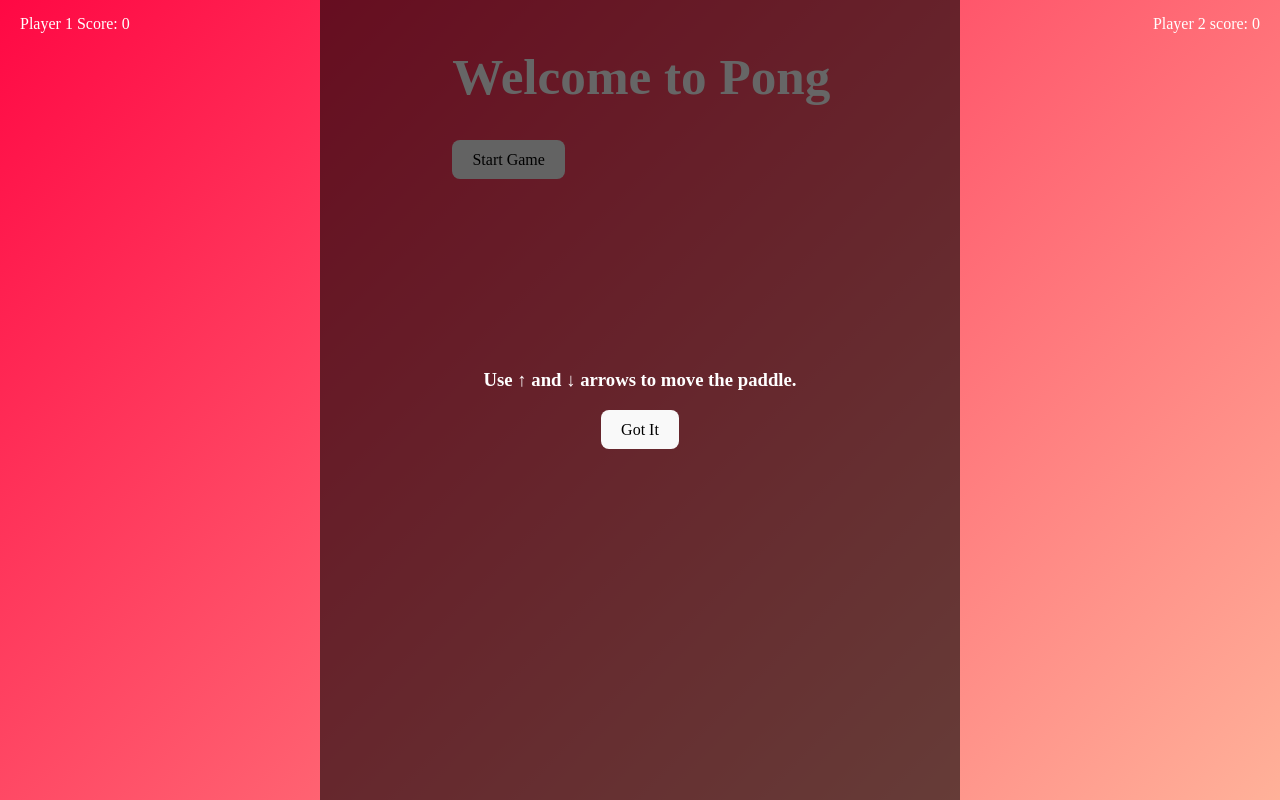
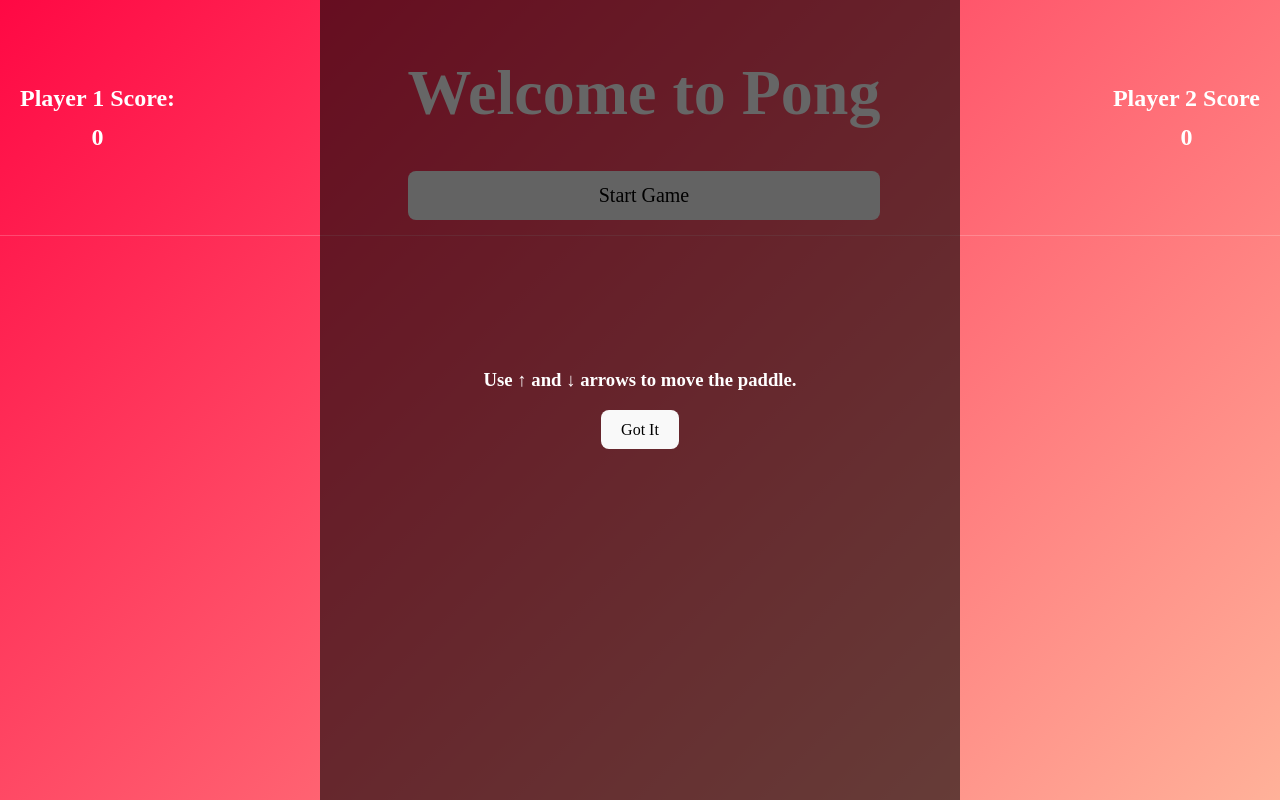
Before and after one commit to Jessica-Koch/pong, a React (Vite) app: page / in a window 1280 px wide. Built offline with nearby package versions, Linux system fonts and the light colour scheme; a web font is replaced by a local one.

Commit message:
finish up some CSS

```diff
--- a/src/Components/Header/Header.scss
+++ b/src/Components/Header/Header.scss
@@ -1,12 +1,24 @@
 .Header {
   width: 100%;
-  justify-content: center;
-  flex-direction: column;
-  padding-top: 20px;
-  color: white;
-  height: 150px;
+  justify-content: space-between;
   display: flex;
   position: absolute;
   align-items: center;
+  padding-top: 20px;
   border-bottom: 1px solid rgba(255, 255, 255, 0.2);
+  font-size: 20px;
+
+  .titleBlock {
+    display: flex;
+    flex-direction: column;
+  }
+
+  .Score {
+    display: flex;
+    flex-direction: column;
+    font-weight: bold;
+    font-size: 24px;
+    line-height: 1.6;
+    text-align: center;
+  }
 }
--- a/src/Components/Header/Header.tsx
+++ b/src/Components/Header/Header.tsx
@@ -1,5 +1,6 @@
 import { Score } from '../../assets/types';
 import { Button } from '../Button/Button';
+import './Header.scss';
 
 type HeaderProps = {
   gameStarted: boolean;
@@ -16,7 +17,10 @@ export const Header = ({
 }: HeaderProps) => {
   return (
     <div className='Header'>
-      <span className='Score'>Player 1 Score: {score.player}</span>
+      <div className='Score'>
+        <div>Player 1 Score:</div>
+        <div>{score.player}</div>
+      </div>
       <div className='titleBlock'>
         <h1>Welcome to Pong</h1>
         {gameStarted ? (
@@ -25,7 +29,10 @@ export const Header = ({
           <Button label='Start Game' onClick={startGame} />
         )}
       </div>
-      <span className='Score'>Player 2 score: {score.opponent}</span>
+      <div className='Score'>
+        <div>Player 2 Score</div>
+        <div>{score.opponent}</div>
+      </div>
     </div>
   );
 };
--- a/src/index.css
+++ b/src/index.css
@@ -16,6 +16,9 @@ body,
    height: 100%;
    width: 100%;
    overflow: hidden;
+
+   background-image: linear-gradient(-225deg, #ff0844 0%, #ffb199 100%);
+   background-repeat: no-repeat;
 }
 a {
   font-weight: 500;
```
